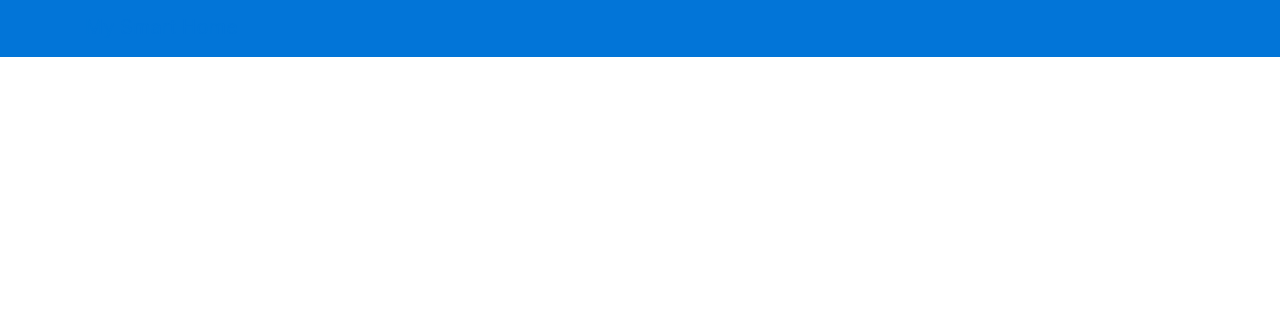
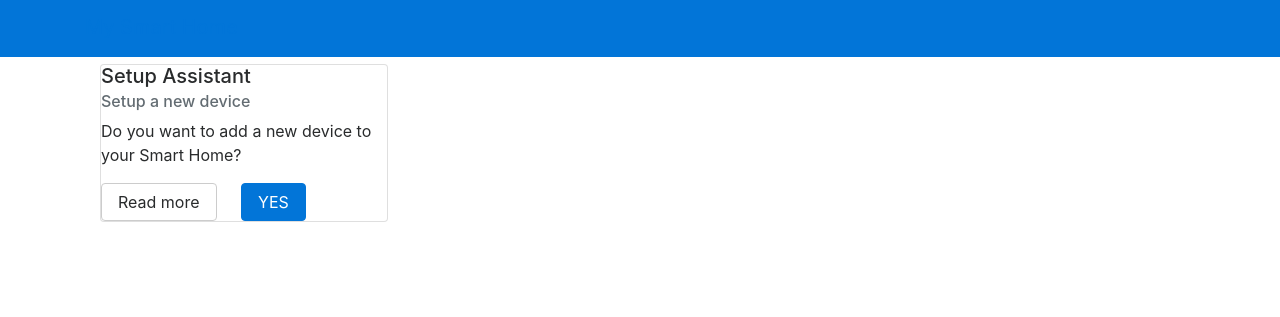
Before and after one commit to FHellmann/MLWTF, a Flask app: page / in a window 1280 px wide. Shown: the top 317 px of the page. Run offline with Flask 2, Linux system fonts and the light colour scheme; some libraries are stand-ins or nearby versions.

Commit message:
Add option to add new device to smart home

```diff
--- a/app/templates/home/index.html
+++ b/app/templates/home/index.html
@@ -4,7 +4,15 @@
 {% block body %}
 <div class="intro-header">
     <div class="container">
-        <!-- TODO -->
+        <div class="card" style="width: 18rem;">
+            <div class="card-body">
+                <h5 class="card-title">Setup Assistant</h5>
+                <h6 class="card-subtitle mb-2 text-muted">Setup a new device</h6>
+                <p class="card-text">Do you want to add a new device to your Smart Home?</p>
+                <a href="#" class="card-link btn btn-secondary rounded">Read more</a>
+                <a href="#" class="card-link btn btn-primary rounded">YES</a>
+            </div>
+        </div>
     </div>
 </div>
 {% endblock %}
```
